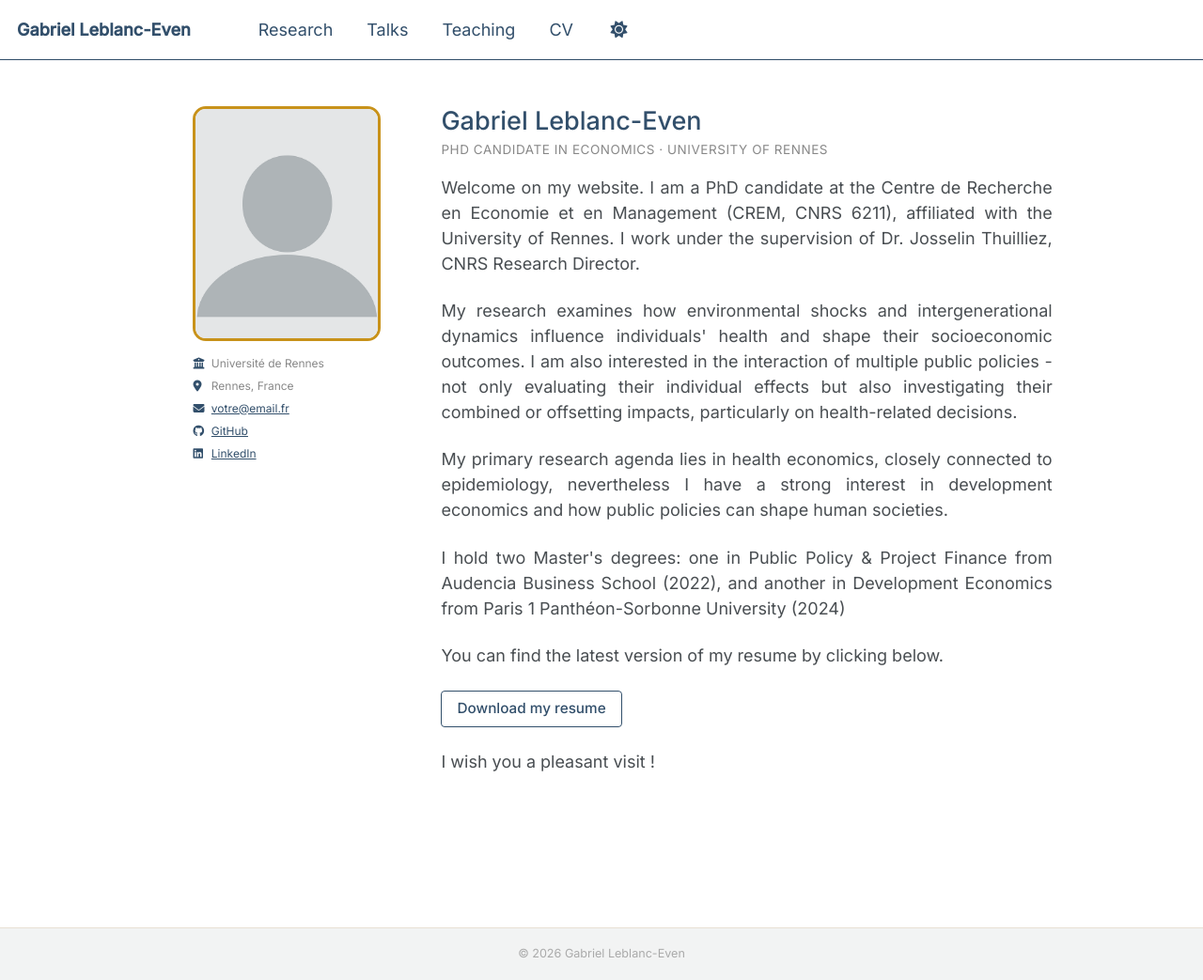
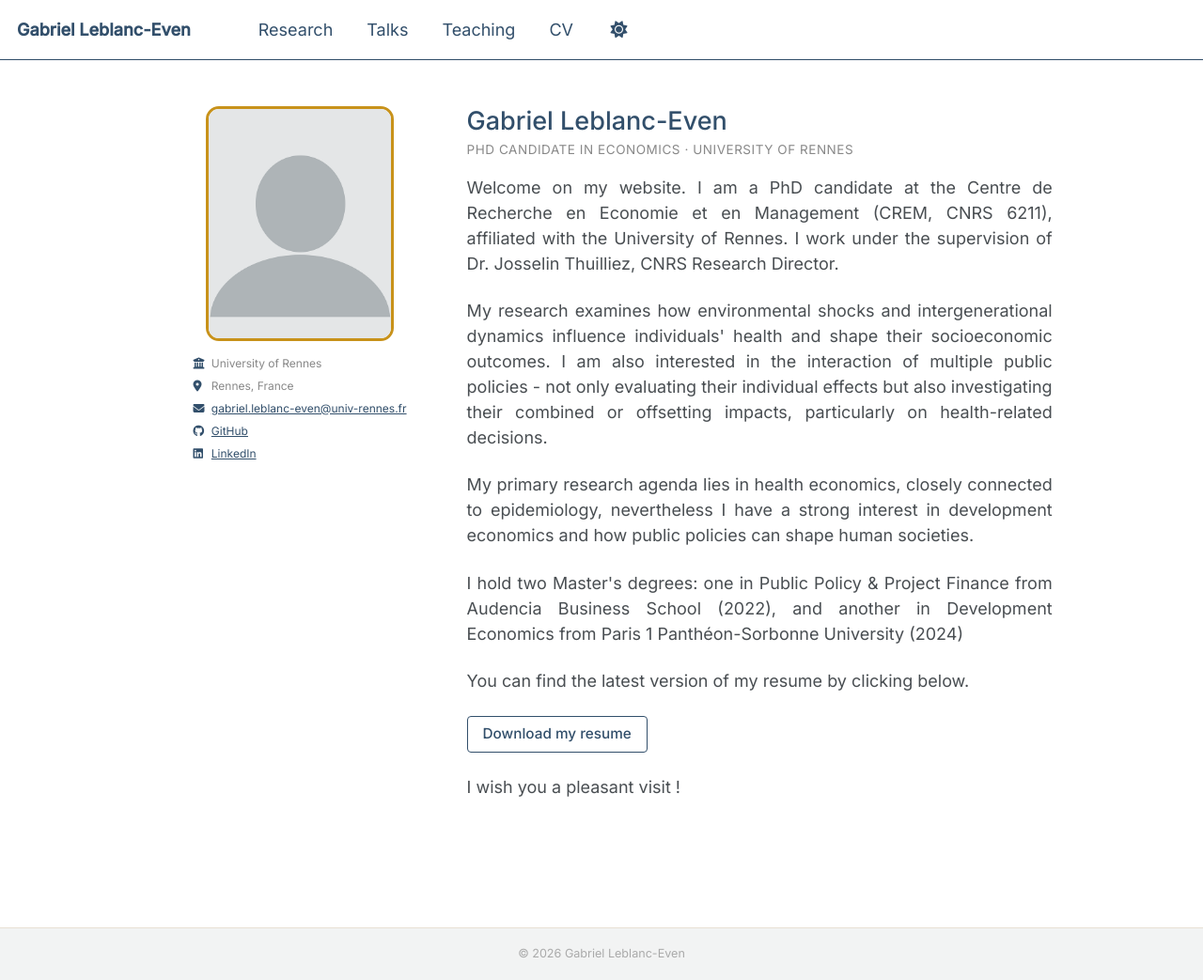
Before and after one commit to gabriel-leblanceven/gabriel-leblanceven.github.io, a Jekyll site: the page built from _pages/about.md, in a window 1280 px wide and 1043 px high. Shown: the whole window at 94% size. Built offline with Jekyll 4.4.1, drawn with Linux system fonts in a browser that asks for light colours; a script bundle is joined from its source files by our own code; library files that are not in the unit come from our copies.

Commit message:
Update about.md

```diff
--- a/_pages/about.md
+++ b/_pages/about.md
@@ -7,9 +7,9 @@ author_profile: false
   <div style="flex-shrink: 0; text-align: center;">
     <img src="/images/profile.png" alt="Photo" style="width: 200px; height: 250px; border-radius: 14px; border: 3px solid #c8921a; object-fit: cover;">
    <p style="margin-top: 12px; font-size: 12px; color: #888; line-height: 2; text-align: left;">
-  <i class="fas fa-building-columns" style="color: #324f6b; width: 16px;"></i> Université de Rennes<br>
+  <i class="fas fa-building-columns" style="color: #324f6b; width: 16px;"></i> University of Rennes<br>
   <i class="fas fa-map-marker-alt" style="color: #324f6b; width: 16px;"></i> Rennes, France<br>
-  <i class="fas fa-envelope" style="color: #324f6b; width: 16px;"></i> <a href="mailto:votre@email.fr" style="color: #c8921a;">votre@email.fr</a><br>
+  <i class="fas fa-envelope" style="color: #324f6b; width: 16px;"></i> <a href="gabriel.leblanc-even@univ-rennes.fr" style="color: #c8921a;">gabriel.leblanc-even@univ-rennes.fr</a><br>
   <i class="fab fa-github" style="color: #324f6b; width: 16px;"></i> <a href="https://github.com/gabriel-leblanceven" style="color: #c8921a;">GitHub</a><br>
   <i class="fab fa-linkedin" style="color: #324f6b; width: 16px;"></i> <a href="https://linkedin.com/in/votre-profil" style="color: #c8921a;">LinkedIn</a>
 </p>
```
